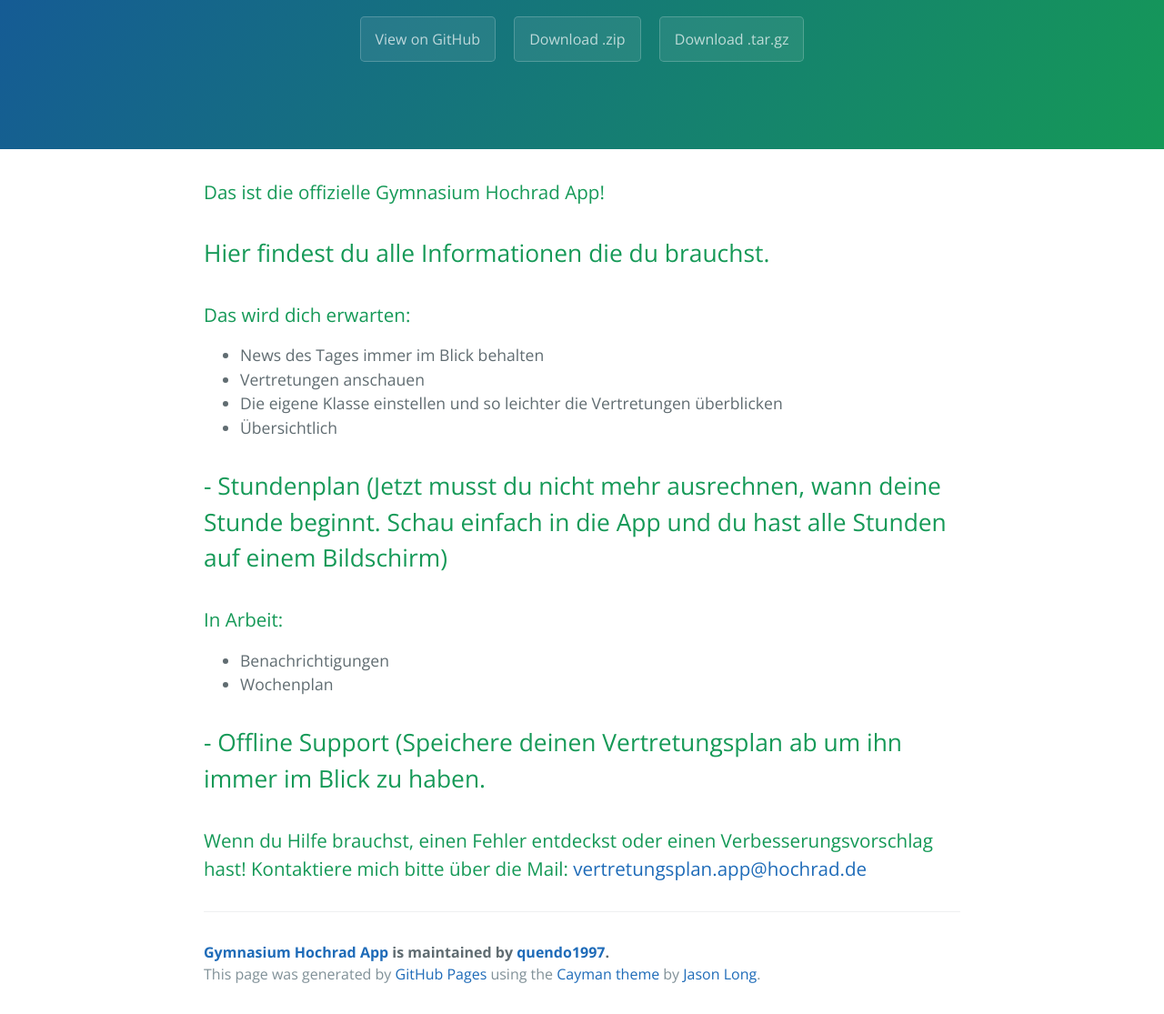
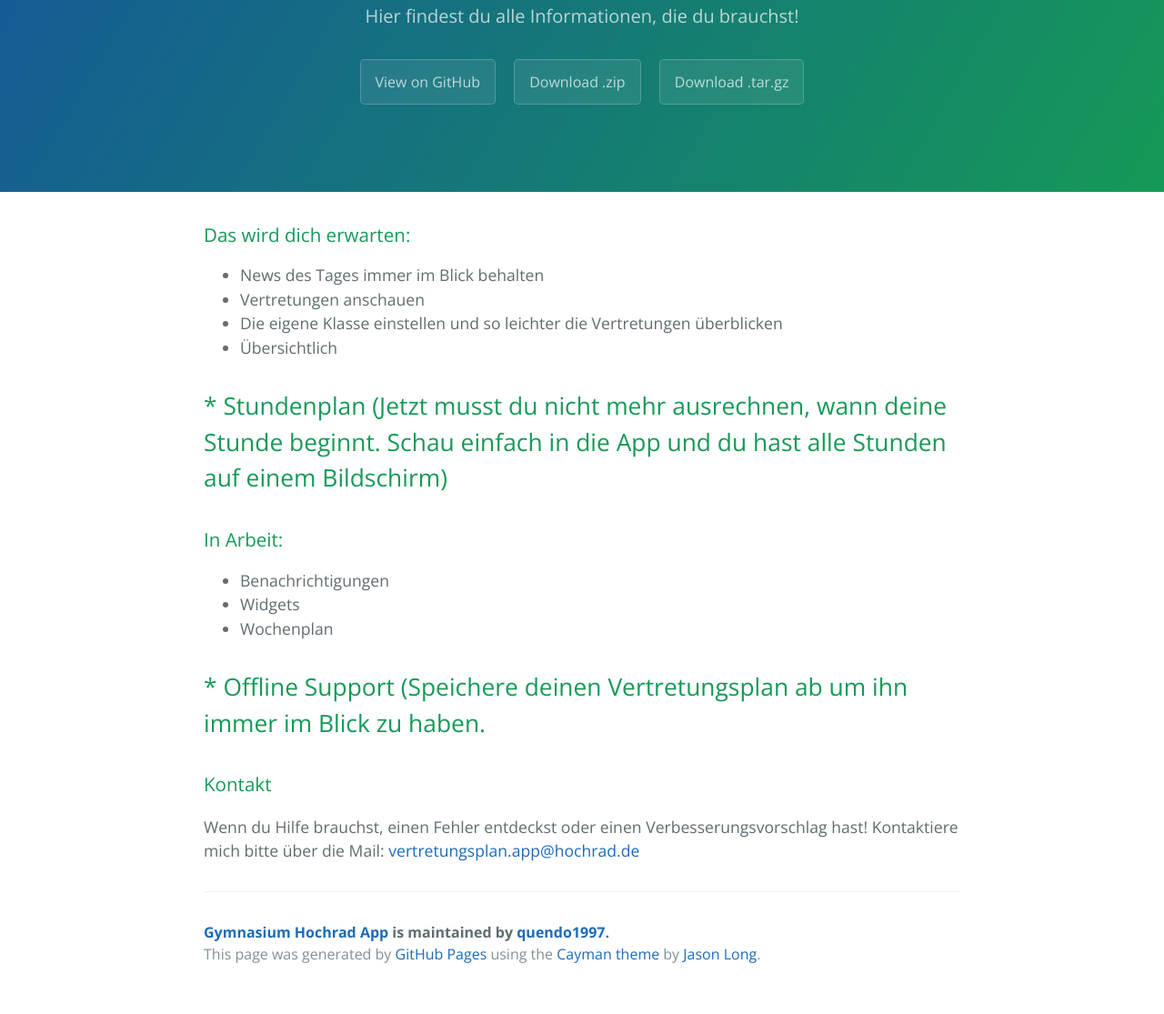
Before and after one commit to fvholten/GymnasiumHochrad, a plain HTML site: page index.html in a window 1280 px wide. Shown: the part 172-1287 px from the top of the page at 91% size. After the commit the page ends 1265 px from the top, so only its background shows below. Drawn offline with nearby package versions, Linux system fonts and the light colour scheme.

Commit message:
Create gh-pages branch via GitHub

```diff
--- a/index.html
+++ b/index.html
@@ -12,7 +12,7 @@
   <body>
     <section class="page-header">
       <h1 class="project-name">Gymnasium Hochrad App</h1>
-      <h2 class="project-tagline"></h2>
+      <h2 class="project-tagline">Hier findest du alle Informationen, die du brauchst!</h2>
       <a href="https://github.com/quendo1997/GymnasiumHochrad" class="btn">View on GitHub</a>
       <a href="https://github.com/quendo1997/GymnasiumHochrad/zipball/master" class="btn">Download .zip</a>
       <a href="https://github.com/quendo1997/GymnasiumHochrad/tarball/master" class="btn">Download .tar.gz</a>
@@ -20,12 +20,6 @@
 
     <section class="main-content">
       <h3>
-<a id="das-ist-die-offizielle-gymnasium-hochrad-app" class="anchor" href="#das-ist-die-offizielle-gymnasium-hochrad-app" aria-hidden="true"><span aria-hidden="true" class="octicon octicon-link"></span></a>Das ist die offizielle Gymnasium Hochrad App!</h3>
-
-<h2>
-<a id="hier-findest-du-alle-informationen-die-du-brauchst" class="anchor" href="#hier-findest-du-alle-informationen-die-du-brauchst" aria-hidden="true"><span aria-hidden="true" class="octicon octicon-link"></span></a>Hier findest du alle Informationen die du brauchst.</h2>
-
-<h3>
 <a id="das-wird-dich-erwarten" class="anchor" href="#das-wird-dich-erwarten" aria-hidden="true"><span aria-hidden="true" class="octicon octicon-link"></span></a>Das wird dich erwarten:</h3>
 
 <ul>
@@ -36,22 +30,24 @@
 </ul>
 
 <h2>
-<a id="--stundenplan-jetzt-musst-du-nicht-mehr-ausrechnen-wann-deine-stunde-beginnt-schau-einfach-in-die-app-und-du-hast-alle-stunden-auf-einem-bildschirm" class="anchor" href="#--stundenplan-jetzt-musst-du-nicht-mehr-ausrechnen-wann-deine-stunde-beginnt-schau-einfach-in-die-app-und-du-hast-alle-stunden-auf-einem-bildschirm" aria-hidden="true"><span aria-hidden="true" class="octicon octicon-link"></span></a>- Stundenplan (Jetzt musst du nicht mehr ausrechnen, wann deine Stunde beginnt. Schau einfach in die App und du hast alle Stunden auf einem Bildschirm)</h2>
+<a id="-stundenplan-jetzt-musst-du-nicht-mehr-ausrechnen-wann-deine-stunde-beginnt-schau-einfach-in-die-app-und-du-hast-alle-stunden-auf-einem-bildschirm" class="anchor" href="#-stundenplan-jetzt-musst-du-nicht-mehr-ausrechnen-wann-deine-stunde-beginnt-schau-einfach-in-die-app-und-du-hast-alle-stunden-auf-einem-bildschirm" aria-hidden="true"><span aria-hidden="true" class="octicon octicon-link"></span></a>* Stundenplan (Jetzt musst du nicht mehr ausrechnen, wann deine Stunde beginnt. Schau einfach in die App und du hast alle Stunden auf einem Bildschirm)</h2>
 
 <h3>
 <a id="in-arbeit" class="anchor" href="#in-arbeit" aria-hidden="true"><span aria-hidden="true" class="octicon octicon-link"></span></a>In Arbeit:</h3>
 
 <ul>
 <li>Benachrichtigungen</li>
+<li>Widgets</li>
 <li>Wochenplan</li>
 </ul>
 
 <h2>
-<a id="--offline-support-speichere-deinen-vertretungsplan-ab-um-ihn-immer-im-blick-zu-haben" class="anchor" href="#--offline-support-speichere-deinen-vertretungsplan-ab-um-ihn-immer-im-blick-zu-haben" aria-hidden="true"><span aria-hidden="true" class="octicon octicon-link"></span></a>- Offline Support (Speichere deinen Vertretungsplan ab um ihn immer im Blick zu haben.</h2>
+<a id="-offline-support-speichere-deinen-vertretungsplan-ab-um-ihn-immer-im-blick-zu-haben" class="anchor" href="#-offline-support-speichere-deinen-vertretungsplan-ab-um-ihn-immer-im-blick-zu-haben" aria-hidden="true"><span aria-hidden="true" class="octicon octicon-link"></span></a>* Offline Support (Speichere deinen Vertretungsplan ab um ihn immer im Blick zu haben.</h2>
 
 <h3>
-<a id="wenn-du-hilfe-brauchst-einen-fehler-entdeckst-oder-einen-verbesserungsvorschlag-hast-kontaktiere-mich-bitte-über-die-mail-vertretungsplanapphochradde" class="anchor" href="#wenn-du-hilfe-brauchst-einen-fehler-entdeckst-oder-einen-verbesserungsvorschlag-hast-kontaktiere-mich-bitte-%C3%BCber-die-mail-vertretungsplanapphochradde" aria-hidden="true"><span aria-hidden="true" class="octicon octicon-link"></span></a>Wenn du Hilfe brauchst, einen Fehler entdeckst oder einen Verbesserungsvorschlag hast! Kontaktiere mich bitte über die Mail: <a href="mailto:vertretungsplan.app@hochrad.de">vertretungsplan.app@hochrad.de</a>
-</h3>
+<a id="kontakt" class="anchor" href="#kontakt" aria-hidden="true"><span aria-hidden="true" class="octicon octicon-link"></span></a>Kontakt</h3>
+
+<p>Wenn du Hilfe brauchst, einen Fehler entdeckst oder einen Verbesserungsvorschlag hast! Kontaktiere mich bitte über die Mail: <a href="mailto:vertretungsplan.app@hochrad.de">vertretungsplan.app@hochrad.de</a></p>
 
       <footer class="site-footer">
         <span class="site-footer-owner"><a href="https://github.com/quendo1997/GymnasiumHochrad">Gymnasium Hochrad App</a> is maintained by <a href="https://github.com/quendo1997">quendo1997</a>.</span>
--- a/params.json
+++ b/params.json
@@ -1 +1 @@
-{"name":"Gymnasium Hochrad App","tagline":"","body":"### Das ist die offizielle Gymnasium Hochrad App! \r\nHier findest du alle Informationen die du brauchst.\r\n------------------------\r\n### Das wird dich erwarten:\r\n- News des Tages immer im Blick behalten\r\n- Vertretungen anschauen\r\n- Die eigene Klasse einstellen und so leichter die Vertretungen überblicken\r\n- Übersichtlich\r\n- Stundenplan (Jetzt musst du nicht mehr ausrechnen, wann deine Stunde beginnt. Schau einfach in die App und du hast alle Stunden auf einem Bildschirm)\r\n------------------------\r\n### In Arbeit:\r\n- Benachrichtigungen\r\n- Wochenplan\r\n- Offline Support (Speichere deinen Vertretungsplan ab um ihn immer im Blick zu haben.\r\n------------------------\r\n### Wenn du Hilfe brauchst, einen Fehler entdeckst oder einen Verbesserungsvorschlag hast! Kontaktiere mich bitte über die Mail: vertretungsplan.app@hochrad.de","google":"68400674","note":"Don't delete this file! It's used internally to help with page regeneration."}
+{"name":"Gymnasium Hochrad App","tagline":"Hier findest du alle Informationen, die du brauchst!","body":"### Das wird dich erwarten:\r\n* News des Tages immer im Blick behalten\r\n* Vertretungen anschauen\r\n* Die eigene Klasse einstellen und so leichter die Vertretungen überblicken\r\n* Übersichtlich\r\n* Stundenplan (Jetzt musst du nicht mehr ausrechnen, wann deine Stunde beginnt. Schau einfach in die App und du hast alle Stunden auf einem Bildschirm)\r\n------------------------\r\n### In Arbeit:\r\n* Benachrichtigungen\r\n* Widgets\r\n* Wochenplan\r\n* Offline Support (Speichere deinen Vertretungsplan ab um ihn immer im Blick zu haben.\r\n------------------------\r\n### Kontakt\r\nWenn du Hilfe brauchst, einen Fehler entdeckst oder einen Verbesserungsvorschlag hast! Kontaktiere mich bitte über die Mail: vertretungsplan.app@hochrad.de","google":"68400674","note":"Don't delete this file! It's used internally to help with page regeneration."}
```
